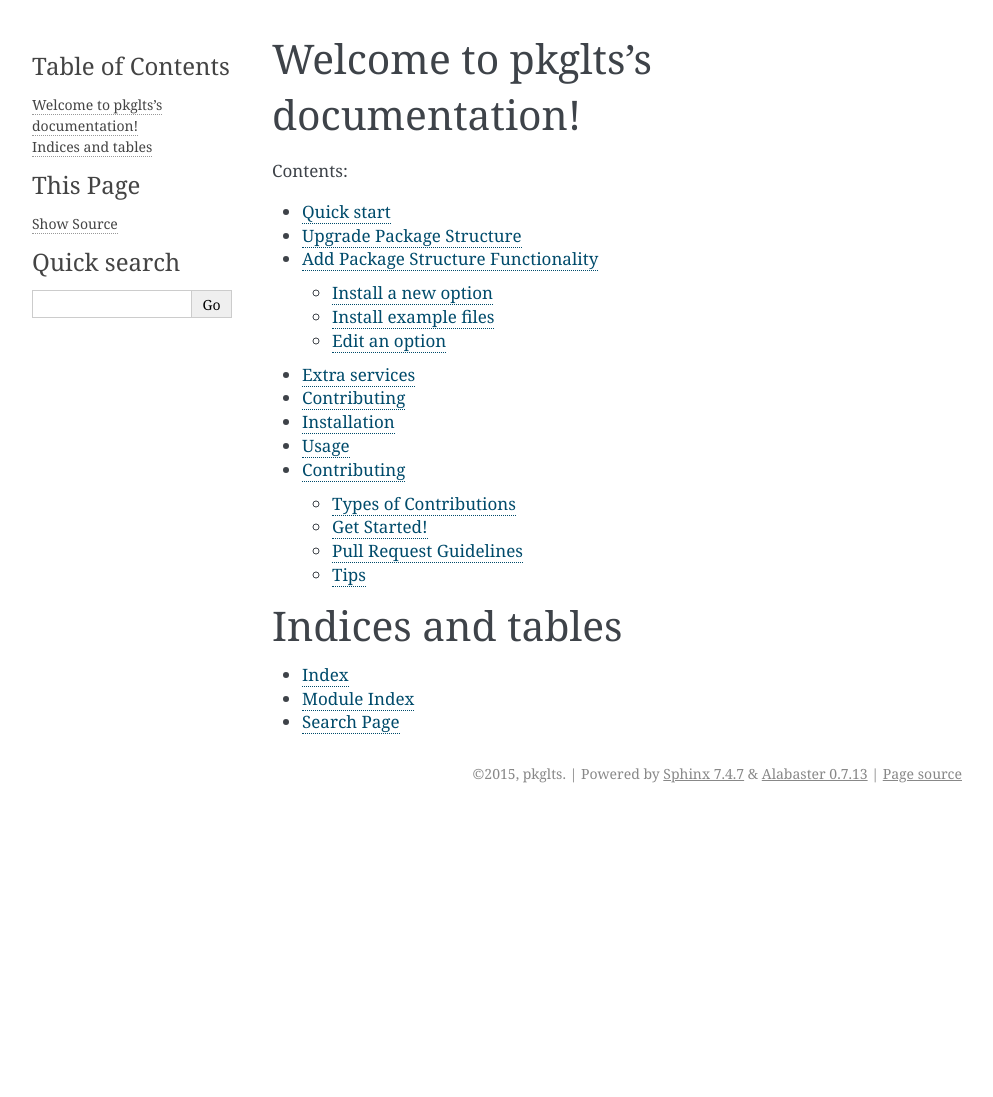
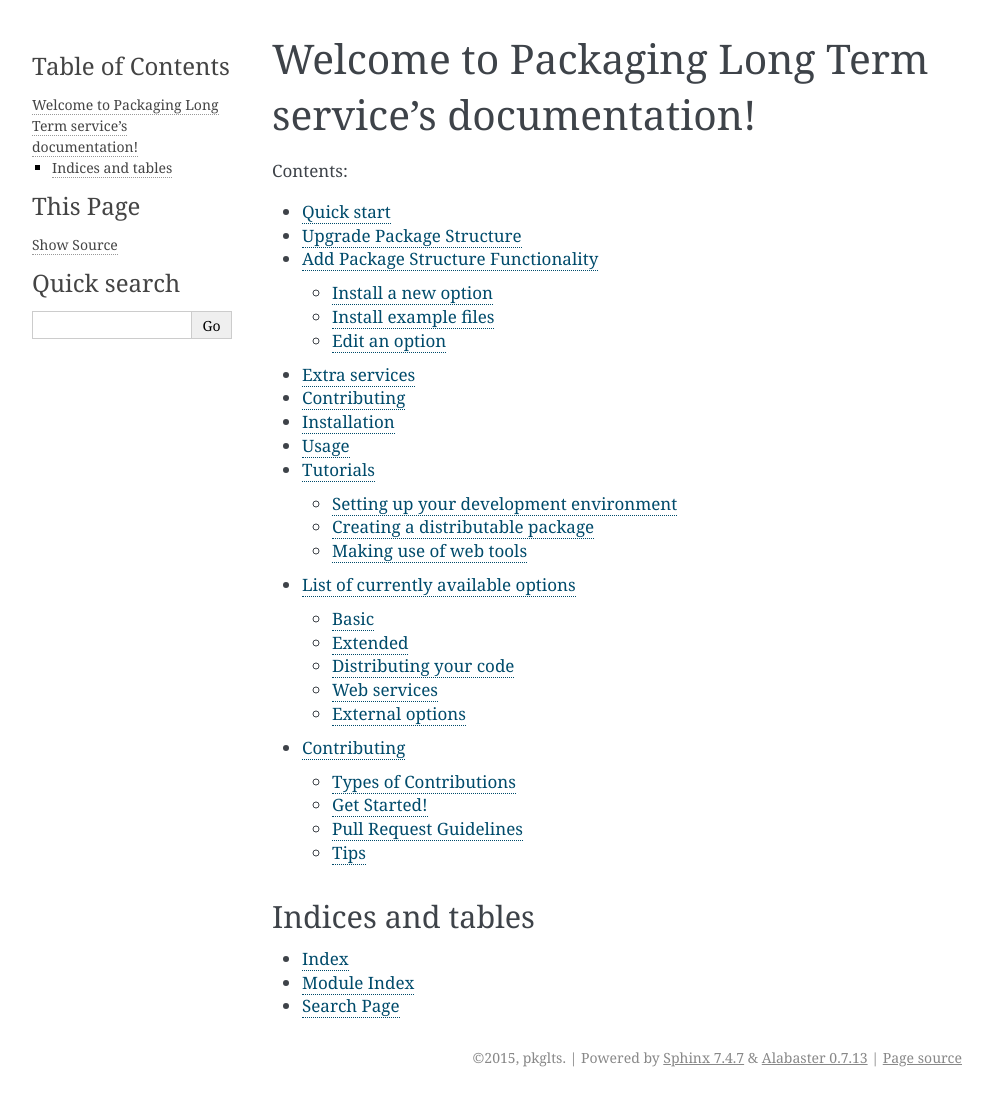
Before and after one commit to revesansparole/pkglts, a Sphinx documentation site: the page built from doc/index.rst, in a window 1280 px wide. Shown: the whole page, without its empty margins (148-1141 px from the left). Built offline with Sphinx 7.4.7, drawn with Linux system fonts in a browser that asks for light colours; pages that are not in the unit, such as notebooks, are missing from menus; before the commit the page ends 900 px from its top, so only the background shows below that.

Commit message:
forgotten files for doc migration

```diff
--- a/doc/index.rst
+++ b/doc/index.rst
@@ -1,6 +1,6 @@
-
-Welcome to pkglts's documentation!
-======================================================
+=======================================================
+Welcome to Packaging Long Term service's documentation!
+=======================================================
 
 Contents:
 
@@ -10,6 +10,8 @@ Contents:
    readme
    installation
    usage
+   tutorials
+   option_list
    contributing
    authors
    history
--- /dev/null
+++ b/doc/tutorials.rst
@@ -0,0 +1,13 @@
+=========
+Tutorials
+=========
+
+These tutorials will guide you through all the steps of setting up a development
+environment and creating a package.
+
+.. toctree::
+   :maxdepth: 1
+
+   tutorial/dvlpt_env
+   tutorial/pypi
+   tutorial/web_tools
```
